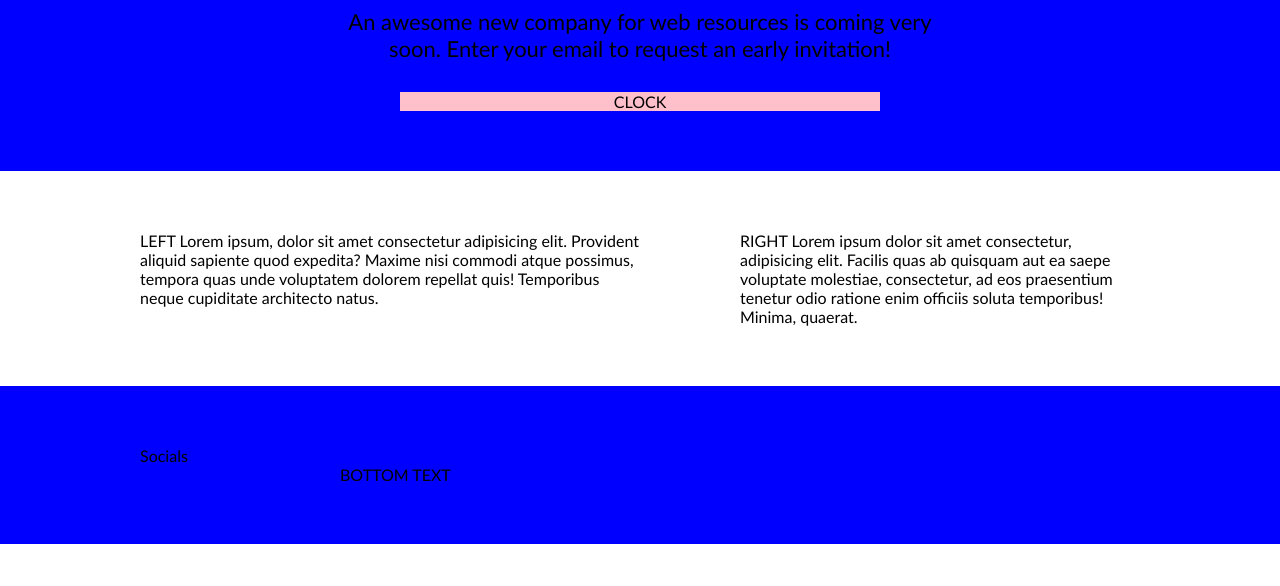
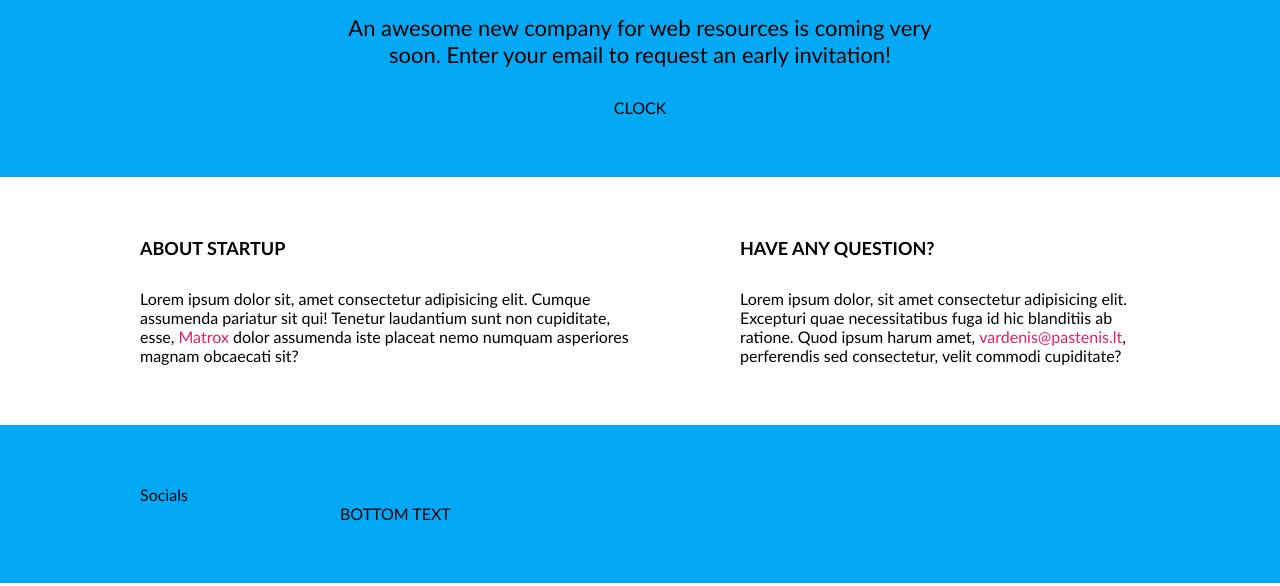
Before and after one commit to AdomasKazlauskas/04-coming-soon, a website: page index.html in a window 1280 px wide. Shown: the part 214-800 px from the top of the page. Drawn offline with Linux system fonts and the light colour scheme.

Commit message:
Main content #8

```diff
--- a/css/base/base.css
+++ b/css/base/base.css
@@ -1,3 +1,8 @@
+:root {
+    --main-color:#03a9f4;
+    --secondary-color: #ea1e63;
+}
+
 body,
 body * {
     margin: 0;
@@ -11,5 +16,5 @@ body {
 }
 
 .bg-blue {
-    background-color: blue;
+    background-color: var(--main-color)
 }
--- a/css/base/layout.css
+++ b/css/base/layout.css
@@ -18,7 +18,10 @@
     margin-left: calc(50% - 300px);
 }
 
-.container > .row > .left {
+.container > .row > .column {
+    flex-direction: column;
+    display: flex;
+    gap: 30px;
     width:  50%;
 }
 
@@ -51,11 +54,8 @@
         width: 100%;
         margin-left: 0;
     }
-    .container > .row > .left {
+    .container > .row > .column {
         width:  100%;
     }
 
-    .container > .row > .right {
-        width:  100%;
-    }
 }
--- a/css/pages/home.css
+++ b/css/pages/home.css
@@ -11,7 +11,7 @@
 }
 
 .main-title {
-    font-size: 60px;
+    font-size: 65px;
     text-transform: uppercase;
 }
 
@@ -19,7 +19,26 @@
     font-size: 22px;
 }
 
-.clock {
-    width: 80%;
-    background-color: pink;
+.section-title {
+    font-size: 18px;
+    text-transform: uppercase;
 }
+
+.section-description {
+    font-size: 16px;
+}
+
+.section-description > a {
+    text-decoration: none;
+    color: var(--secondary-color);
+}
+
+.section-description > a:hover {
+    text-decoration: underline;
+}
+
+@media (max-width: 700px) {
+    .main-title {
+        font-size: 60px;
+    }
+}
--- a/index.html
+++ b/index.html
@@ -36,11 +36,13 @@
 
     <section class="container">
         <div class="row">
-            <div class="left">
-                LEFT Lorem ipsum, dolor sit amet consectetur adipisicing elit. Provident aliquid sapiente quod expedita? Maxime nisi commodi atque possimus, tempora quas unde voluptatem dolorem repellat quis! Temporibus neque cupiditate architecto natus.
+            <div class="column">
+                <h2 class="section-title"> About startup</h2>
+                <p class="section-description"> Lorem ipsum dolor sit, amet consectetur adipisicing elit. Cumque assumenda pariatur sit qui! Tenetur laudantium sunt non cupiditate, esse, <a href="#">Matrox</a> dolor assumenda iste placeat nemo numquam asperiores magnam obcaecati sit?</p>
             </div>
-            <div class="right">
-                RIGHT Lorem ipsum dolor sit amet consectetur, adipisicing elit. Facilis quas ab quisquam aut ea saepe voluptate molestiae, consectetur, ad eos praesentium tenetur odio ratione enim officiis soluta temporibus! Minima, quaerat.
+            <div class="column right">
+                <h2 class="section-title">Have any question?</h2>
+                <p class="section-description">Lorem ipsum dolor, sit amet consectetur adipisicing elit. Excepturi quae necessitatibus fuga id hic blanditiis ab ratione. Quod ipsum harum amet, <a href="mailto:vardenis@pastenis.lt">vardenis@pastenis.lt</a>, perferendis sed consectetur, velit commodi cupiditate?</p>
             </div>
         </div>
 
```
